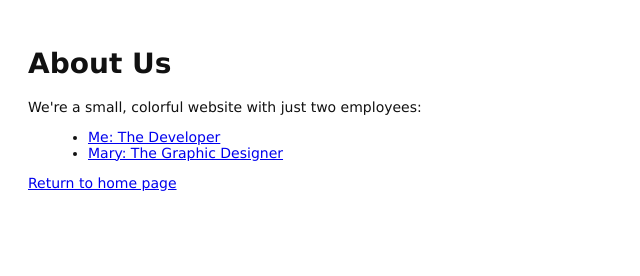
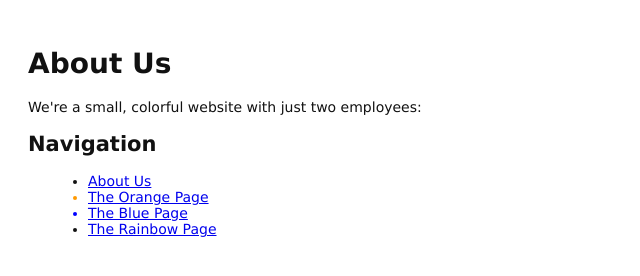
Before and after one commit to nidhijay/2310056, a plain HTML site: page index.html in a window 1280 px wide. Shown: the whole page, without its empty margins (0-640 px from the left). Drawn offline with Linux system fonts and the light colour scheme.

```diff
--- a/index.html
+++ b/index.html
@@ -9,12 +9,21 @@
     <h1>About Us</h1>
     <p>We're a small, colorful website with just two employees:</p>
 
-    <ul>
-      <li><a href="me.html">Me: The Developer</a></li>
-      <li><a href="mary.html">Mary: The Graphic Designer</a></li>
-    </ul>
-
-    <p><a href="../index.html">Return to home page</a></p>
+    <h2>Navigation</h2>
+<ul>
+  <li>
+    <a href="about/index.html">About Us</a>
+  </li>
+  <li style="color: #F90">
+    <a href="orange.html">The Orange Page</a>
+  </li>
+  <li style="color: #00F">
+    <a href="blue.html">The Blue Page</a>
+  </li>
+  <li>
+    <a href="rainbow.html">The Rainbow Page</a>
+  </li>
+</ul>
 
 </body>
 </html>
```
